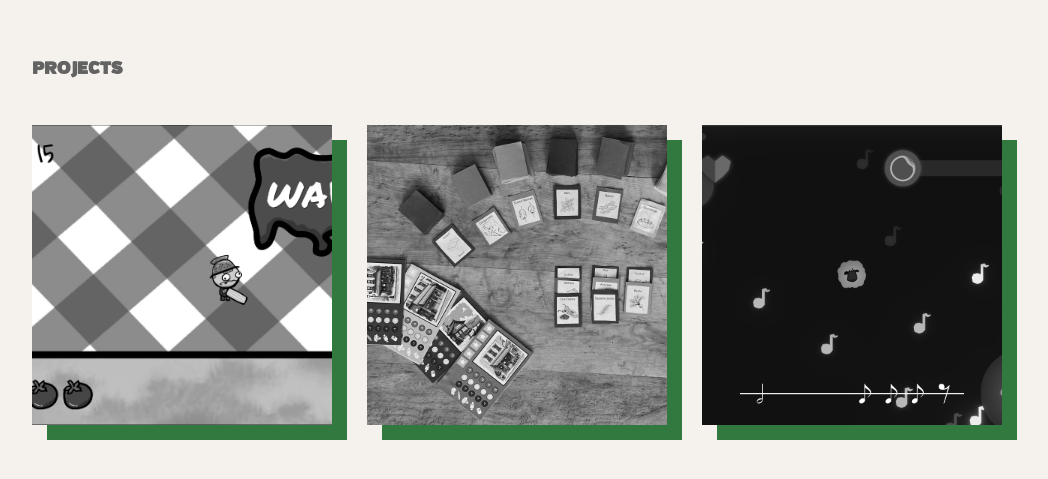
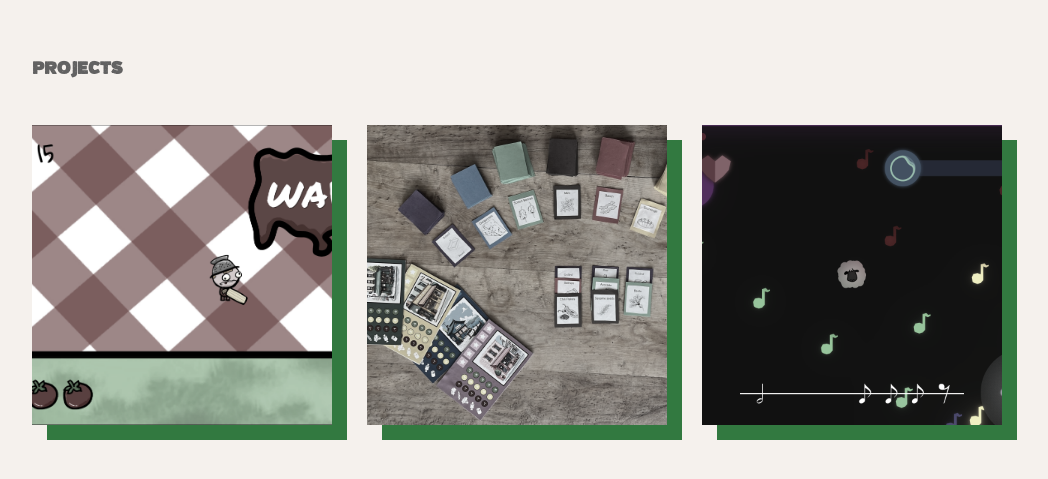
Before and after one commit to Dcipani/portfolio, a React (Create React App) app: page / in a window 1280 px wide. Shown: the part 1818-2297 px from the top of the page, without its empty margins (70-1118 px from the left). Built offline with nearby package versions, Linux system fonts and the light colour scheme.

Commit message:
light desaturation test

```diff
--- a/src/components/Project/style.scss
+++ b/src/components/Project/style.scss
@@ -13,7 +13,7 @@
     height: 100%;
     object-fit: cover;
     transition: transform 0.3s ease;
-    filter: grayscale(1) ;
+    filter: grayscale(.825) ;
   }
 
 
```
